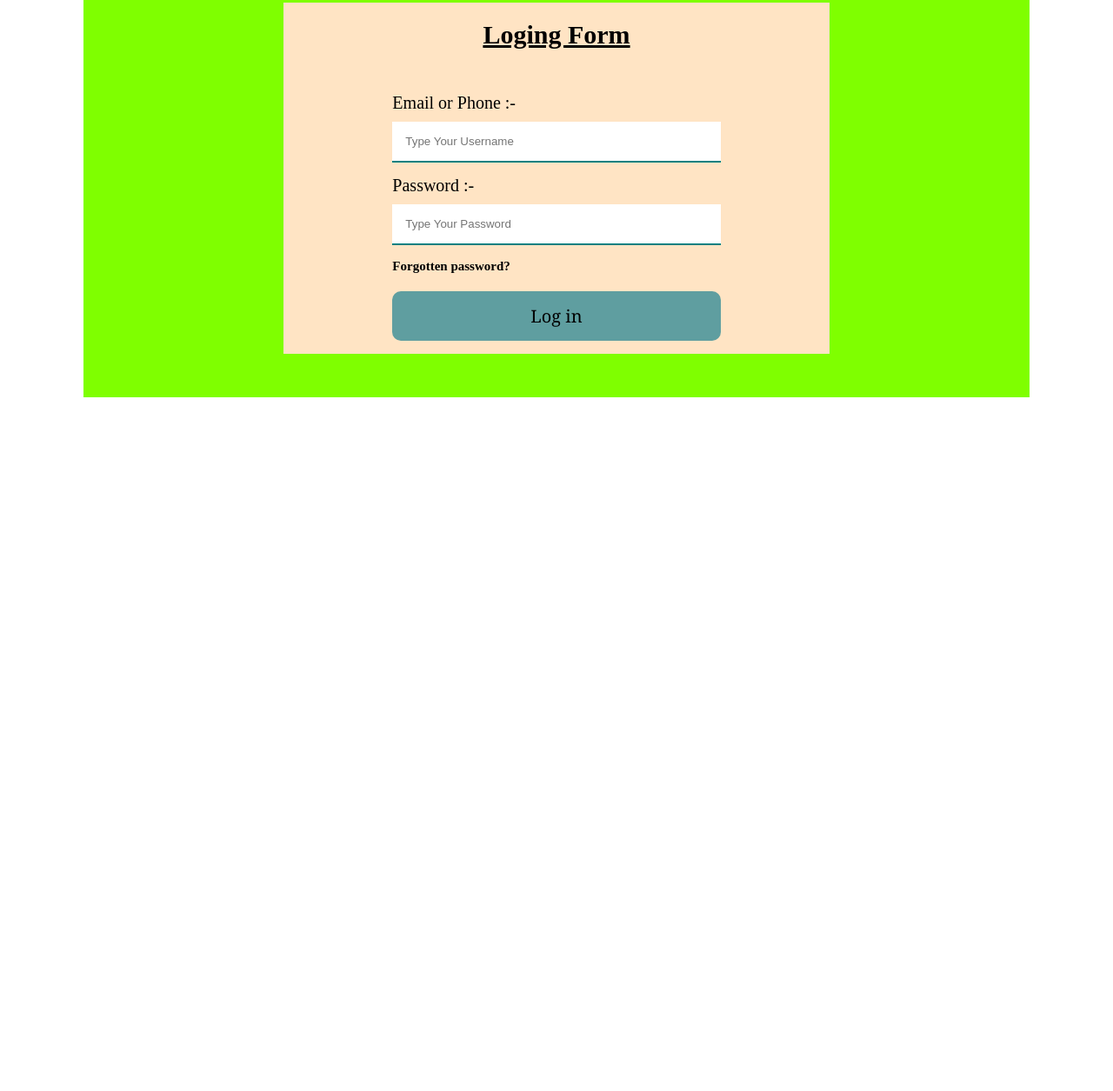
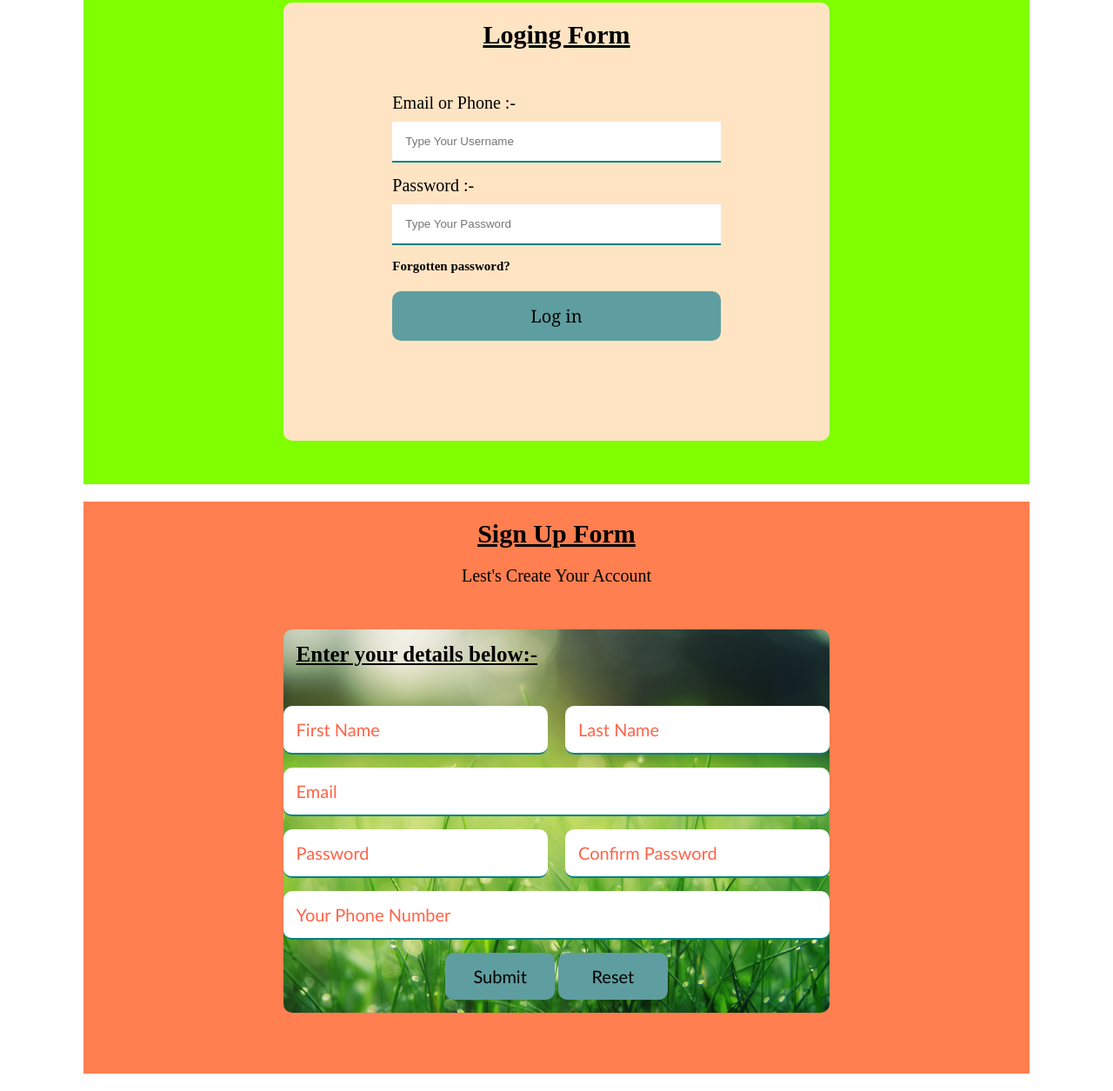
Before and after one commit to robin604680/class-10, a plain HTML site: page index.html in a window 1280 px wide. Shown: the part 905-2160 px from the top of the page at 87% size. Before the commit the page ends 1362 px from the top, so only its background shows below. Drawn offline with Linux system fonts and the light colour scheme.

Commit message:
added Sign Up Form page

```diff
--- a/index.html
+++ b/index.html
@@ -37,5 +37,29 @@
             </form>
         </div>
     </section>
+    <section class="container-3">
+        <h2>Sign Up Form</h2>
+        <p>Lest's Create Your Account</p>
+        <div class="form-3">
+            <form action="#">
+                <h3>Enter your details below:-</h3>
+                <div class="name">
+                    <input type="text" class="name1" placeholder="First Name" required>
+                    <input type="text" class="name2" placeholder="Last Name" required>
+                </div>
+                <input type="email" class="email" placeholder="Email" required>
+                <div class="pass">
+                    <input type="password" class="pass1" placeholder="Password" required>
+                <input type="password" class="pass2" placeholder="Confirm Password" required>
+                </div>
+                <input type="number" class="phone" placeholder="Your Phone Number" required>
+                <div class="sub-btn">
+                    <input type="submit" value="Submit" class="submit">
+                    <input type="reset" value="Reset" class="reset">
+                </div>
+            </form>
+        </div>
+
+    </section>
 </body>
 </html>
--- a/style.css
+++ b/style.css
@@ -70,16 +70,16 @@ h2{
 }
 .form-2 {
     width: 60%;
-    min-height: 300px;
+    min-height: 400px;
     margin: 30px auto;
     background-color: bisque;
+    border-radius: 10px;
 }
 .form-2 h2{
     text-align: center;
     padding: 20px;
     font-size: 30px;
     text-decoration: underline;
-    margin-bottom: 20px;
 
 }
 .form-2 a{
@@ -122,5 +122,90 @@ h2{
 }
 .form-2 input[type=submit]:hover{
     background-color: teal;
-    color: darkblue;
+    color: rgb(236, 236, 241);
 }
+
+
+/* ---Container-3--- */
+.container-3{
+    width: 85%;
+    margin: 20px auto;
+    padding: 20px;
+    background-color: coral;
+}
+
+.container-3 h2{
+    font-size: 30px;
+    text-align: center;
+    text-decoration: underline;
+}
+.container-3 p{
+    text-align: center;
+    font-size: 20px;
+    margin-top: 20px;
+}
+.container-3 h3{
+   margin-bottom: 30px;
+}
+
+.form-3{
+    background-image: url(./meadow-3628843_1920.jpg);
+    background-position: center;
+    background-size: cover;
+    width: 60%;
+    margin: 50px auto;
+    border-radius: 10px;
+}
+.form-3 h3{
+    padding: 15px;
+    text-decoration: underline;
+    font-size: 25px;
+}
+.name{
+    display: flex;
+    justify-content: space-between;
+    gap: 20px;
+}
+.pass{
+    display: flex;
+    justify-content: space-between;
+    gap: 20px;
+}
+
+.form-3 input, label{
+    display: inline-block;
+    width: 100%;
+}
+.form-3 input{
+    margin-bottom: 15px;
+    font-family: 'Gill Sans', 'Gill Sans MT', Calibri, 'Trebuchet MS', sans-serif;
+    font-size: 20px;
+    padding: 15px;
+    border: 0;
+    border-bottom: 2px solid teal;
+    outline: 0;
+    border-radius: 10px;
+}
+.form-3 input[type=submit] {
+    width: 20%;
+    background-color: cadetblue;
+    border: none;
+    border-radius: 10px;
+    cursor: pointer;
+}
+.form-3 input[type=reset] {
+    width: 20%;
+    background-color: cadetblue;
+    border: none;
+    border-radius: 10px;
+    cursor: pointer;
+}
+.form-3 input::placeholder{
+    color: tomato;
+}
+.form-3 .sub-btn {
+    display: inline-block;
+    width: 100%;
+    margin: 0 auto;
+    text-align: center;
+}
```
Also changed, not shown: assets/icon/envelope.png (added), assets/icon/facebook.png (added), assets/icon/twitter.png (added), meadow-3628843_1920.jpg (added).
